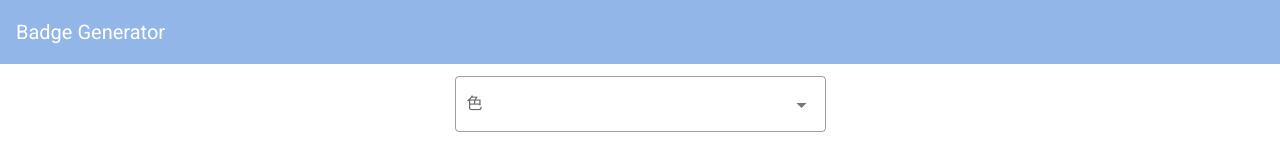
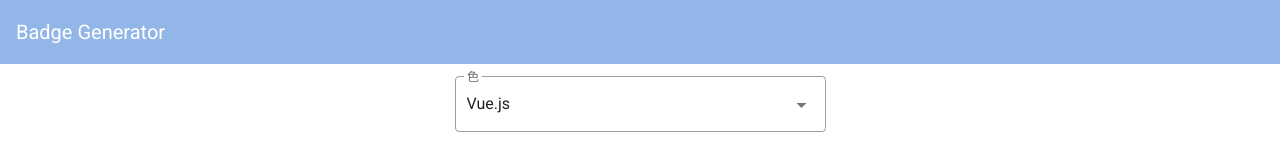
Before and after one commit to kyoruni/badge-generator, a Vue app: page / in a window 1280 px wide. Shown: the top 154 px of the page. Built offline with nearby package versions, Linux system fonts and the light colour scheme.

Commit message:
:wrench: バッジの色とセレクトボックスを連動させる

```diff
--- a/src/components/Generator.vue
+++ b/src/components/Generator.vue
@@ -1,6 +1,6 @@
 <template>
   <div class="generator">
-    <input-form @changeColor="changeColor($event)"/>
+    <input-form :color="color" @changeColor="changeColor($event)"/>
     <preview-icon :color="color"/>
   </div>
 </template>
@@ -16,7 +16,7 @@
   },
   data () {
     return {
-      color: 'red',
+      color: '4fc08d',
     }
   },
   methods: {
--- a/src/components/Generator/InputForm.vue
+++ b/src/components/Generator/InputForm.vue
@@ -3,7 +3,7 @@
     <v-row>
       <v-col cols="12">
         <v-select
-          v-model="color"
+          v-model="selectColor"
           label="色"
           outlined
           hide-details
@@ -26,10 +26,14 @@
 
 <script>
 export default {
+  props: [
+    'color',
+  ],
   data () {
     return {
-      color: '',
+      selectColor: '',
       colors: [
+        { label: 'Vue.js', value: '4fc08d' },
         { label: 'red', value: 'red' },
         { label: 'blue', value: 'blue' },
         { label: 'pink', value: 'ff99cc' }
@@ -37,9 +41,12 @@
     }
   },
   watch: {
-    color (value) {
+    selectColor (value) {
       this.$emit('changeColor', value)
     }
   },
+  beforeMount () {
+    this.selectColor = this.color
+  },
 }
 </script>
```
